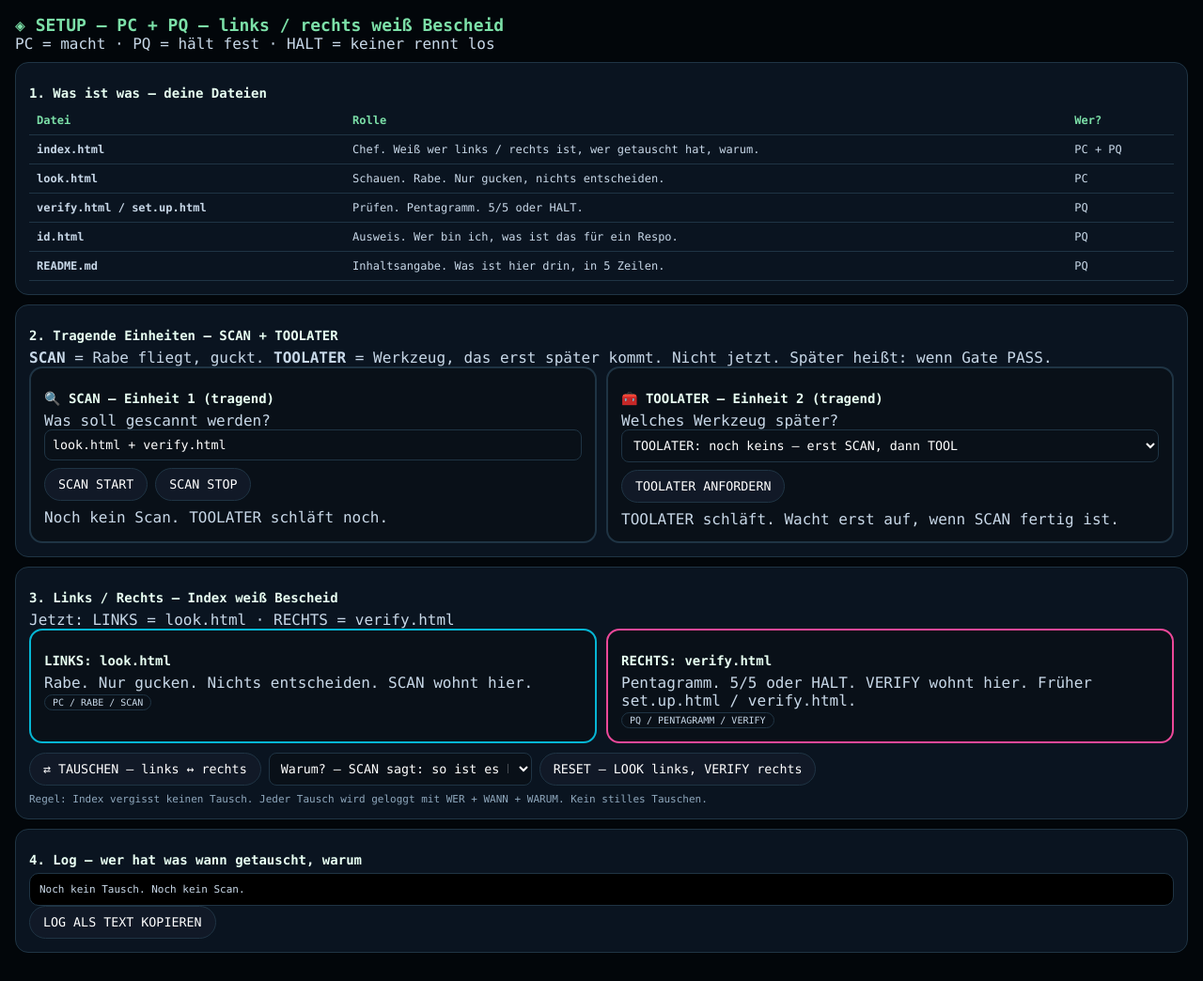
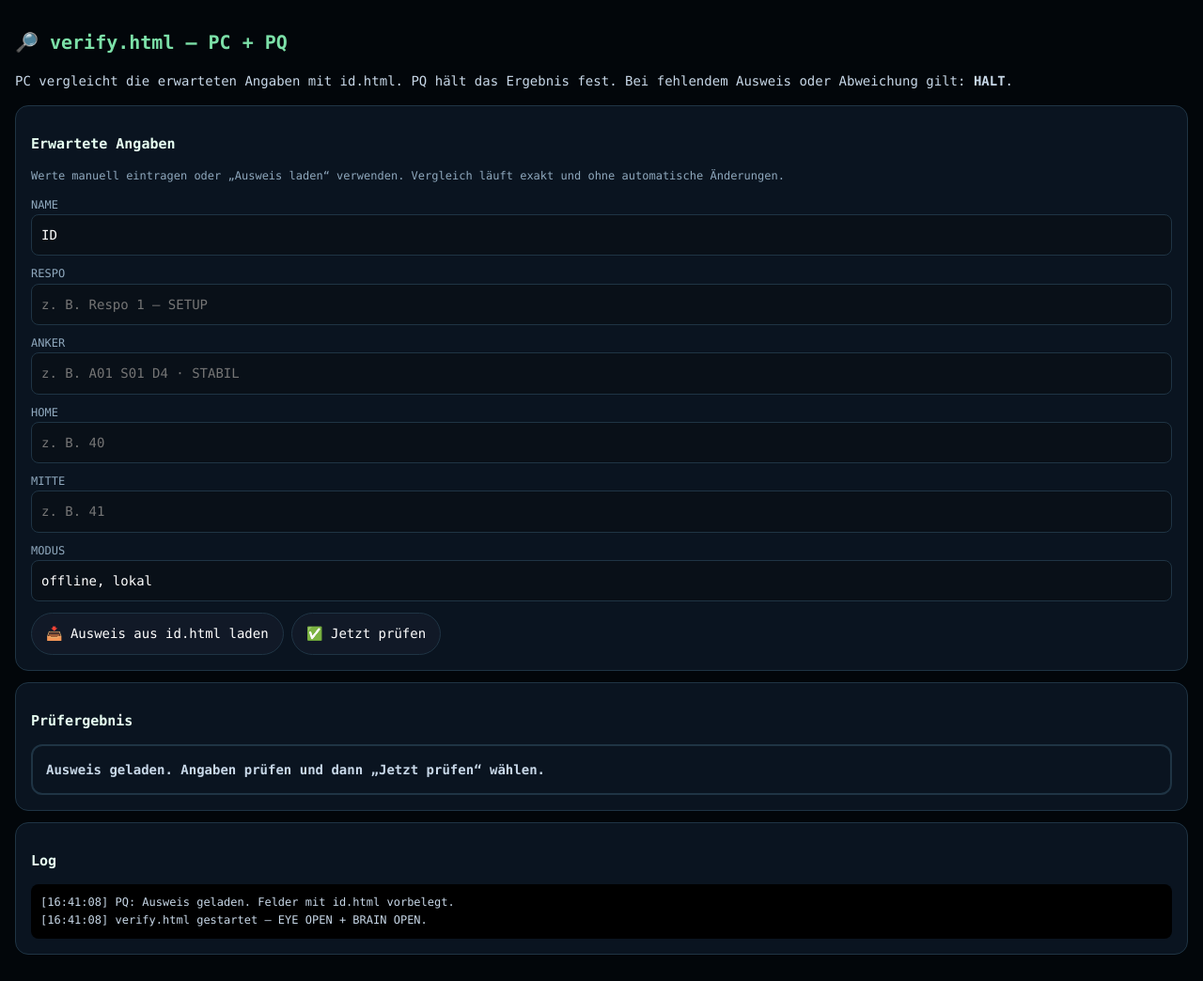
Before and after one commit to iki1uc/SETUP, a plain HTML site: page verify.html in a window 1280 px wide. Shown: the whole page at 94% size. Drawn offline with Linux system fonts and the light colour scheme.

Commit message:
Refactor verify.html for improved structure and styles
Refactor HTML structure and update styles for better layout and readability.

```diff
--- a/verify.html
+++ b/verify.html
@@ -1,58 +1,135 @@
-<!DOCTYPE html><html lang="de"><head><meta charset="UTF-8"><meta name="viewport" content="width=device-width,initial-scale=1"><title>SETUP - PC + PQ - links / rechts</title>
-<style>*{margin:0;padding:0;box-sizing:border-box}body{background:#02060a;color:#c8d8e8;font-family:Consolas,monospace;padding:16px}h1{color:#7ce0a8;font-size:18px}h2{font-size:14px;color:#e8fff2;margin:10px 0 6px}.card{background:#0a1420;border:1px solid #1f3444;border-radius:14px;padding:14px;margin:10px 0}.row{display:flex;gap:10px;flex-wrap:wrap}.panel{flex:1;min-width:260px;background:#091018;border:2px solid #1f3444;border-radius:14px;padding:14px}.panel.left{border-color:#06b6d4}.panel.right{border-color:#ec4899}.btn{background:#111927;color:#fff;border:1px solid #1f3444;padding:9px 14px;border-radius:99px;cursor:pointer;font-family:inherit}.btn.on{border-color:#ec4899;background:#1a0f1e}input,select{background:#091018;color:#fff;border:1px solid #1f3444;border-radius:8px;padding:8px;font-family:inherit;width:100%}table{width:100%;border-collapse:collapse;font-size:12px}td,th{border-bottom:1px solid #1f3444;padding:8px;text-align:left}th{color:#7ce0a8}.log{background:#000;border:1px solid #1f3444;border-radius:10px;padding:10px;font-size:11px;white-space:pre-wrap;max-height:220px;overflow:auto}.badge{display:inline-block;padding:2px 8px;border-radius:99px;border:1px solid #1f3444;font-size:10px}</style></head><body>
-<h1>◈ SETUP — PC + PQ — links / rechts weiß Bescheid</h1>
-<p>PC = macht · PQ = hält fest · HALT = keiner rennt los</p>
+<!DOCTYPE html>
+<html lang="de">
+<head>
+<meta charset="UTF-8">
+<meta name="viewport" content="width=device-width, initial-scale=1">
+<title>verify.html — PC + PQ</title>
+<style>
+*{box-sizing:border-box}
+body{margin:0;padding:16px;background:#02060a;color:#c8d8e8;font:14px/1.6 Consolas,monospace}
+h1{font-size:20px;color:#7ce0a8}
+h2{font-size:15px;color:#e8fff2}
+.card{background:#0a1420;border:1px solid #1f3444;border-radius:14px;padding:16px;margin:12px 0}
+label{display:block;margin-top:10px;color:#8fa8bd;font-size:12px}
+input{width:100%;padding:10px;background:#091018;color:#fff;border:1px solid #1f3444;border-radius:8px;font:inherit}
+button{margin-top:12px;padding:10px 15px;border:1px solid #1f3444;border-radius:99px;background:#111927;color:#fff;font:inherit;cursor:pointer}
+button:hover{border-color:#7ce0a8}
+.result{padding:14px;border:2px solid #1f3444;border-radius:12px;font-weight:bold}
+.ok{border-color:#7ce0a8;color:#7ce0a8}
+.halt{border-color:#ff647c;color:#ff647c}
+.small{color:#8fa8bd;font-size:12px}
+.log{white-space:pre-wrap;max-height:180px;overflow:auto;background:#000;padding:10px;border-radius:8px;font-size:12px}
+</style>
+</head>
+<body>
+<h1>🔎 verify.html — PC + PQ</h1>
+<p>PC vergleicht die erwarteten Angaben mit id.html. PQ hält das Ergebnis fest. Bei fehlendem Ausweis oder Abweichung gilt: <strong>HALT</strong>.</p>
 
-<div class="card"><h2>1. Was ist was — deine Dateien</h2>
-<table><tr><th>Datei</th><th>Rolle</th><th>Wer?</th></tr>
-<tr><td><b>index.html</b></td><td>Chef. Weiß wer links / rechts ist, wer getauscht hat, warum.</td><td>PC + PQ</td></tr>
-<tr><td><b>look.html</b></td><td>Schauen. Rabe. Nur gucken, nichts entscheiden.</td><td>PC</td></tr>
-<tr><td><b>verify.html / set.up.html</b></td><td>Prüfen. Pentagramm. 5/5 oder HALT.</td><td>PQ</td></tr>
-<tr><td><b>id.html</b></td><td>Ausweis. Wer bin ich, was ist das für ein Respo.</td><td>PQ</td></tr>
-<tr><td><b>README.md</b></td><td>Inhaltsangabe. Was ist hier drin, in 5 Zeilen.</td><td>PQ</td></tr></table></div>
+<section class="card">
+  <h2>Erwartete Angaben</h2>
+  <p class="small">Werte manuell eintragen oder „Ausweis laden“ verwenden. Vergleich läuft exakt und ohne automatische Änderungen.</p>
 
-<div class="card"><h2>2. Tragende Einheiten — SCAN + TOOLATER</h2>
-<p><b>SCAN</b> = Rabe fliegt, guckt. <b>TOOLATER</b> = Werkzeug, das erst später kommt. Nicht jetzt. Später heißt: wenn Gate PASS.</p>
-<div class="row">
-<div class="panel"><h2>🔍 SCAN — Einheit 1 (tragend)</h2><p>Was soll gescannt werden?</p><input id="scan-in" value="look.html + verify.html"><div style="display:flex;gap:8px;margin-top:8px"><button class="btn" id="btn-scan">SCAN START</button><button class="btn" id="btn-scan-stop">SCAN STOP</button></div><p id="scan-out" style="margin-top:8px">Noch kein Scan.</p></div>
-<div class="panel"><h2>🧰 TOOLATER — Einheit 2 (tragend)</h2><p>Welches Werkzeug später?</p><select id="toolater-in"><option>TOOLATER: noch keins — erst SCAN, dann TOOL</option><option>TOOLATER: TAUSCHEN (links/rechts)</option><option>TOOLATER: SPEICHERN</option><option>TOOLATER: PRÜFEN 5/5</option><option>TOOLATER: BACKUP</option></select><button class="btn" id="btn-toolater" style="margin-top:8px">TOOLATER ANFORDERN</button><p id="toolater-out" style="margin-top:8px">TOOLATER schläft. Wacht erst auf, wenn SCAN fertig ist.</p></div>
-</div></div>
+  <label for="name">NAME</label><input id="name" placeholder="z. B. NC.OS — SETUP">
+  <label for="respo">RESPO</label><input id="respo" placeholder="z. B. Respo 1 — SETUP">
+  <label for="anker">ANKER</label><input id="anker" placeholder="z. B. A01 S01 D4 · STABIL">
+  <label for="home">HOME</label><input id="home" placeholder="z. B. 40">
+  <label for="mitte">MITTE</label><input id="mitte" placeholder="z. B. 41">
+  <label for="modus">MODUS</label><input id="modus" value="EYE OPEN + BRAIN OPEN = GEMEINSAM BEWUSST">
 
-<div class="card"><h2>3. Links / Rechts — Index weiß Bescheid</h2>
-<p>Jetzt: <span id="lr-label"></span></p>
-<div class="row" id="lr-row">
-<div class="panel left" id="panel-left"><h2 id="left-title">LINKS</h2><p id="left-body"></p><span class="badge" id="left-role"></span></div>
-<div class="panel right" id="panel-right"><h2 id="right-title">RECHTS</h2><p id="right-body"></p><span class="badge" id="right-role"></span></div>
-</div>
-<div style="display:flex;gap:8px;flex-wrap:wrap;margin-top:10px">
-<button class="btn" id="btn-swap">⇄ TAUSCHEN — links ↔ rechts</button>
-<select id="swap-why" style="max-width:280px"><option>Warum? — SCAN sagt: so ist es besser zu sehen</option><option>Warum? — VERIFY muss links sein, weil ich links zuerst lese</option><option>Warum? — LOOK muss links sein, weil ich erst gucke, dann prüfe</option><option>Warum? — PC sagt: tauschen, weil Bildschirm so passt</option><option>Warum? — PQ sagt: tauschen, weil Reihenfolge falsch war</option></select>
-<button class="btn" id="btn-reset">RESET — LOOK links, VERIFY rechts</button>
-</div>
-<p style="margin-top:8px;font-size:11px;color:#8fa8bd">Regel: Index vergisst keinen Tausch. Jeder Tausch wird geloggt mit WER + WANN + WARUM. Kein stilles Tauschen.</p>
-</div>
+  <button id="load">📥 Ausweis aus id.html laden</button>
+  <button id="verify">✅ Jetzt prüfen</button>
+</section>
 
-<div class="card"><h2>4. Log — wer hat was wann getauscht, warum</h2><div class="log" id="log"></div><button class="btn" id="btn-export">LOG ALS TEXT KOPIEREN</button></div>
+<section class="card">
+  <h2>Prüfergebnis</h2>
+  <div id="result" class="result">Noch nicht geprüft.</div>
+  <div id="details" class="small"></div>
+</section>
+
+<section class="card">
+  <h2>Log</h2>
+  <div class="log" id="log"></div>
+</section>
 
 <script>
-let S = JSON.parse(localStorage.getItem('SETUP_PC_PQ')||'null') || {left:'look.html', right:'verify.html', log:[], scanDone:false, toolater:null};
-function save(){localStorage.setItem('SETUP_PC_PQ', JSON.stringify(S));}
-function meta(f){return f==='look.html'?{t:'LOOK — Schauen',b:'Rabe. Nur gucken. Nichts entscheiden. SCAN wohnt hier.',r:'PC / RABE / SCAN'}:{t:'VERIFY — Prüfen',b:'Pentagramm. 5/5 oder HALT. VERIFY wohnt hier. Früher set.up.html / verify.html.',r:'PQ / PENTAGRAMM / VERIFY'};}
-function render(){
-  const L=meta(S.left), R=meta(S.right);
-  document.getElementById('lr-label').textContent = 'LINKS = '+S.left+' · RECHTS = '+S.right;
-  document.getElementById('left-title').textContent='LINKS: '+S.left; document.getElementById('left-body').textContent=L.b; document.getElementById('left-role').textContent=L.r;
-  document.getElementById('right-title').textContent='RECHTS: '+S.right; document.getElementById('right-body').textContent=R.b; document.getElementById('right-role').textContent=R.r;
-  document.getElementById('log').textContent = S.log.length? S.log.join('\n') : 'Noch kein Tausch. Noch kein Scan.';
-  document.getElementById('scan-out').textContent = S.scanDone? 'SCAN fertig: '+S.left+' + '+S.right+' gesehen. TOOLATER darf jetzt aufwachen.' : 'Noch kein Scan. TOOLATER schläft noch.';
-  document.getElementById('toolater-out').textContent = S.toolater? 'TOOLATER aktiv: '+S.toolater : 'TOOLATER schläft. Wacht erst auf, wenn SCAN fertig ist.';
+const $ = id => document.getElementById(id);
+let identity = null;
+
+function log(message){
+  $("log").textContent =
+    `[${new Date().toLocaleTimeString("de-DE")}] ${message}\n` +
+    $("log").textContent;
 }
-function addLog(m){S.log.unshift('['+new Date().toLocaleTimeString('de-DE')+'] '+m); save(); render();}
-document.getElementById('btn-scan').onclick=()=>{S.scanDone=true; save(); render(); addLog('PC: SCAN gestartet für '+document.getElementById('scan-in').value+' — gesehen: '+S.left+' links, '+S.right+' rechts');};
-document.getElementById('btn-scan-stop').onclick=()=>{addLog('PC: SCAN STOP — HALT');};
-document.getElementById('btn-toolater').onclick=()=>{const t=document.getElementById('toolater-in').value; if(!S.scanDone){alert('HALT. Erst SCAN, dann TOOLATER. SCAN ist noch nicht fertig.'); addLog('PQ: TOOLATER blockiert — HALT, erst SCAN'); return;} S.toolater=t; save(); render(); addLog('PQ: TOOLATER angefordert: '+t);};
-document.getElementById('btn-swap').onclick=()=>{const why=document.getElementById('swap-why').value; const oldL=S.left, oldR=S.right; S.left=oldR; S.right=oldL; save(); render(); addLog('TAUSCH: '+oldL+' (war links) ⇄ '+oldR+' (war rechts) — JETZT: links='+S.left+', rechts='+S.right+' — '+why);};
-document.getElementById('btn-reset').onclick=()=>{S.left='look.html'; S.right='verify.html'; save(); render(); addLog('RESET: LOOK links, VERIFY rechts — Grund: Ausgangsstellung');};
-document.getElementById('btn-export').onclick=()=>{navigator.clipboard.writeText(S.log.join('\n')).then(()=>alert('Log kopiert. Kannst du in README kleben.'));};
-render();
-</script></body></html>
+
+function getText(doc, label){
+  const text = doc.body?.innerText || "";
+  const line = text.split(/\r?\n/).map(s => s.trim())
+    .find(line => line.toLowerCase().startsWith(label.toLowerCase() + ":"));
+  return line ? line.slice(line.indexOf(":") + 1).trim() : "";
+}
+
+async function loadIdentity(){
+  try{
+    const response = await fetch("id.html", {cache:"no-store"});
+    if(!response.ok) throw new Error("HTTP " + response.status);
+
+    const html = await response.text();
+    const doc = new DOMParser().parseFromString(html, "text/html");
+
+    identity = {
+      name:doc.querySelector("h1")?.textContent.replace(/^🪪\s*/, "").trim() || "",
+      respo:getText(doc, "RESPO"),
+      anker:getText(doc, "ANKER"),
+      home:getText(doc, "HOME").split("·")[0].trim(),
+      mitte:getText(doc, "HOME").split("MITTE:")[1]?.trim() || "",
+      modus:getText(doc, "MODUS")
+    };
+
+    for(const key of Object.keys(identity)){
+      if($(key)) $(key).value = identity[key];
+    }
+
+    log("PQ: Ausweis geladen. Felder mit id.html vorbelegt.");
+    showResult("Ausweis geladen. Angaben prüfen und dann „Jetzt prüfen“ wählen.", "");
+  }catch(error){
+    identity = null;
+    log("HALT: id.html nicht geladen — " + error.message);
+    showResult("HALT — id.html konnte nicht geladen werden. Dateien und Webserver prüfen.", "halt");
+  }
+}
+
+function showResult(message, state){
+  $("result").className = "result " + (state || "");
+  $("result").textContent = message;
+}
+
+$("load").onclick = loadIdentity;
+
+$("verify").onclick = () => {
+  if(!identity){
+    showResult("HALT — zuerst id.html laden.", "halt");
+    log("HALT: Prüfung ohne geladenen Ausweis verhindert.");
+    return;
+  }
+
+  const fields = ["name","respo","anker","home","mitte","modus"];
+  const mismatches = fields.filter(key =>
+    $(key).value.trim() !== String(identity[key] || "").trim()
+  );
+
+  if(mismatches.length){
+    showResult("HALT — Abweichung gefunden. Nicht weitergehen.", "halt");
+    $("details").textContent = "Abweichende Felder: " + mismatches.join(", ");
+    log("HALT: Abweichung bei " + mismatches.join(", ") + ".");
+  }else{
+    showResult("BESTÄTIGT — Angaben stimmen mit id.html überein.", "ok");
+    $("details").textContent = "PC geprüft. PQ protokolliert. Bewusst weitergehen.";
+    log("PC: Angaben stimmen. PQ: Ergebnis festgehalten.");
+  }
+};
+
+loadIdentity();
+log("verify.html gestartet — EYE OPEN + BRAIN OPEN.");
+</script>
+</body>
+</html>
```
